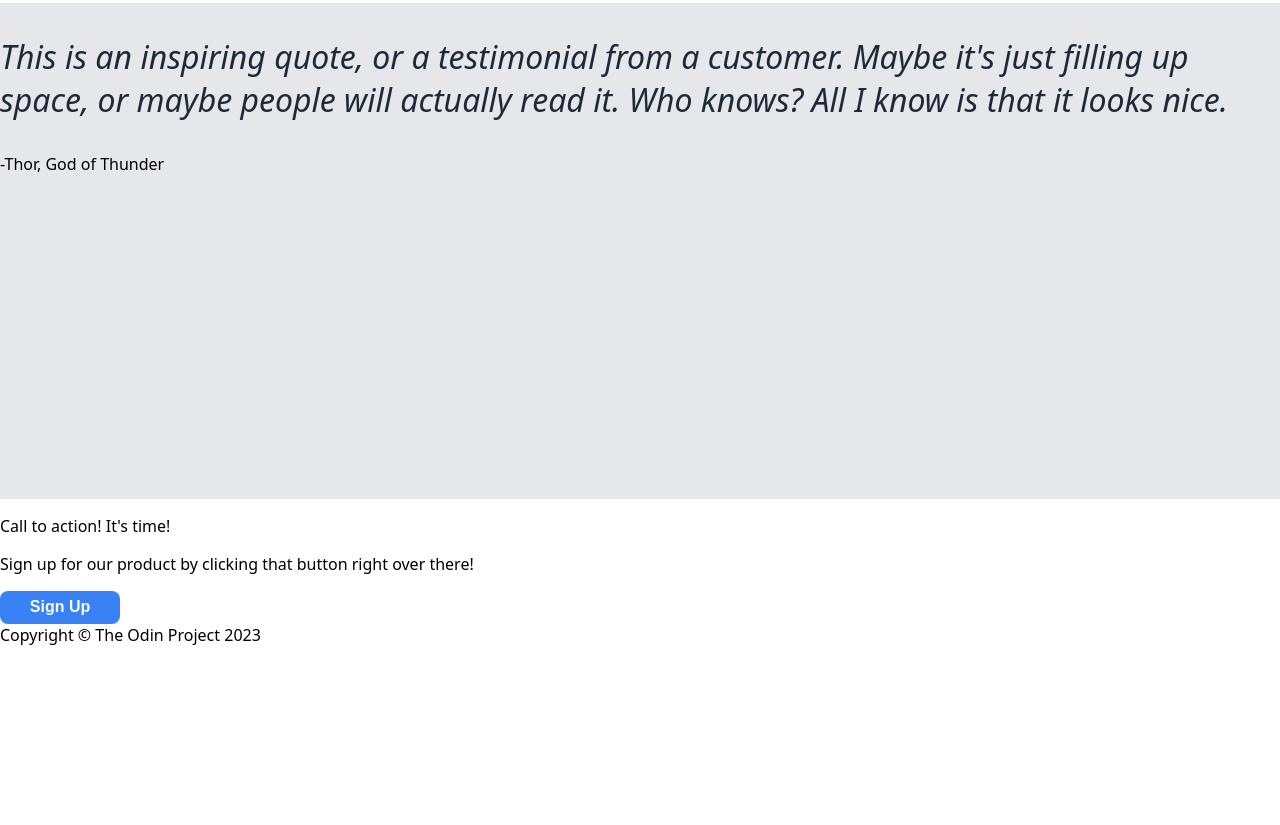
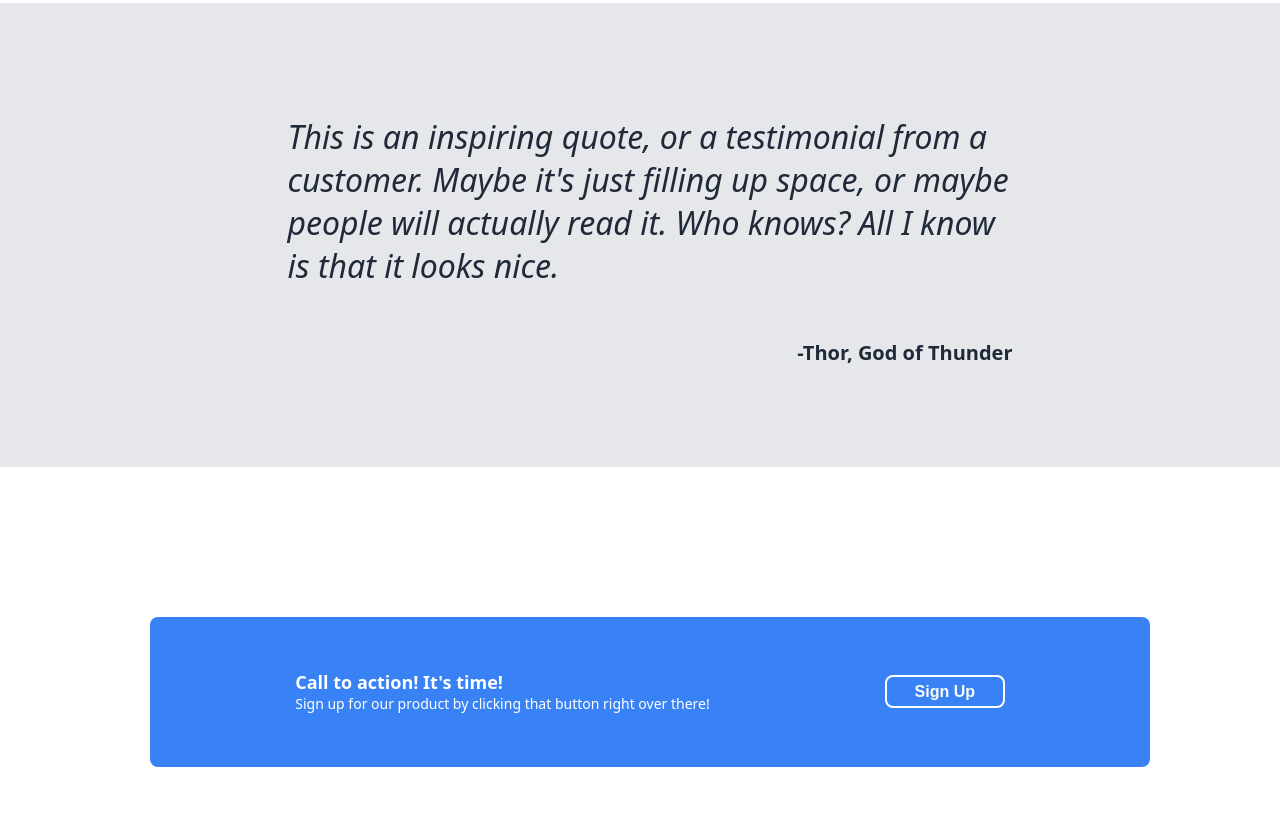
Before and after one commit to Tyler-McLaughlin/landing-page, a plain HTML site: page index.html in a window 1280 px wide. Shown: the part 1015-1840 px from the top of the page. Before the commit the page ends 1661 px from the top, so only its background shows below. Drawn offline with Linux system fonts and the light colour scheme.

Commit message:
Add quote section. Add action section. Add footer.

```diff
--- a/index.html
+++ b/index.html
@@ -50,8 +50,8 @@
     <div class="action">
         <div class="action-container">
             <div class="action-left">
-                <p class="action-main">Call to action! It's time!</p>
-                <p class="action-sub">Sign up for our product by clicking that button right over there!</p>
+                <div class="action-main">Call to action! It's time!</div>
+                <div class="action-sub">Sign up for our product by clicking that button right over there!</div>
             </div>
             <div class="action-right">
                 <button>Sign Up</button>
--- a/styles.css
+++ b/styles.css
@@ -57,6 +57,7 @@ button {
 
 .hero-container {
     background-color: #1F2937;
+    min-width: 0;
     flex: 1;
     display: flex;
     flex-direction: column;
@@ -67,6 +68,7 @@ button {
 
 .header, .hero {
     width: 1000px;
+    flex: 1;
 }
 
 .header {
@@ -136,10 +138,16 @@ button {
 
 .quote {
     background-color: #E5E7EB;
+    display: flex;
+    justify-content: center;
 }
 
 .quote-container {
     height: 464px;
+    width: 725px;
+    display: flex;
+    flex-direction: column;
+    justify-content: center;
 }
 
 .quote-text {
@@ -148,3 +156,55 @@ button {
     font-style: italic;
     color: #1F2937;
 }
+
+.quote-name {
+    font-size: 20px;
+    font-weight: bolder;
+    color: #1F2937;
+    display: flex;
+    justify-content: flex-end;
+}
+
+.action {
+    display: flex;
+    justify-content: center;
+    align-items: center;
+    padding: 150px;
+}
+
+.action-container {
+    background-color: #3882F6;
+    width: 1000px;
+    height: 150px;
+		border-radius: 8px;
+    display: flex;
+    justify-content: center;
+    align-items: center;
+}
+
+.action-left {
+    color: white;
+}
+
+.action-main {
+    font-weight: bold;
+		font-size: 18px;
+}
+
+.action-sub {
+	font-size: 14px;
+}
+
+.action-right button {
+    border: 2px solid white;
+    margin-left: 175px;
+}
+
+.footer {
+	background-color: #1F2937;
+	color: white;
+	padding: 36px;
+	display: flex;
+	justify-content: center;
+	align-items: center;
+}
```
